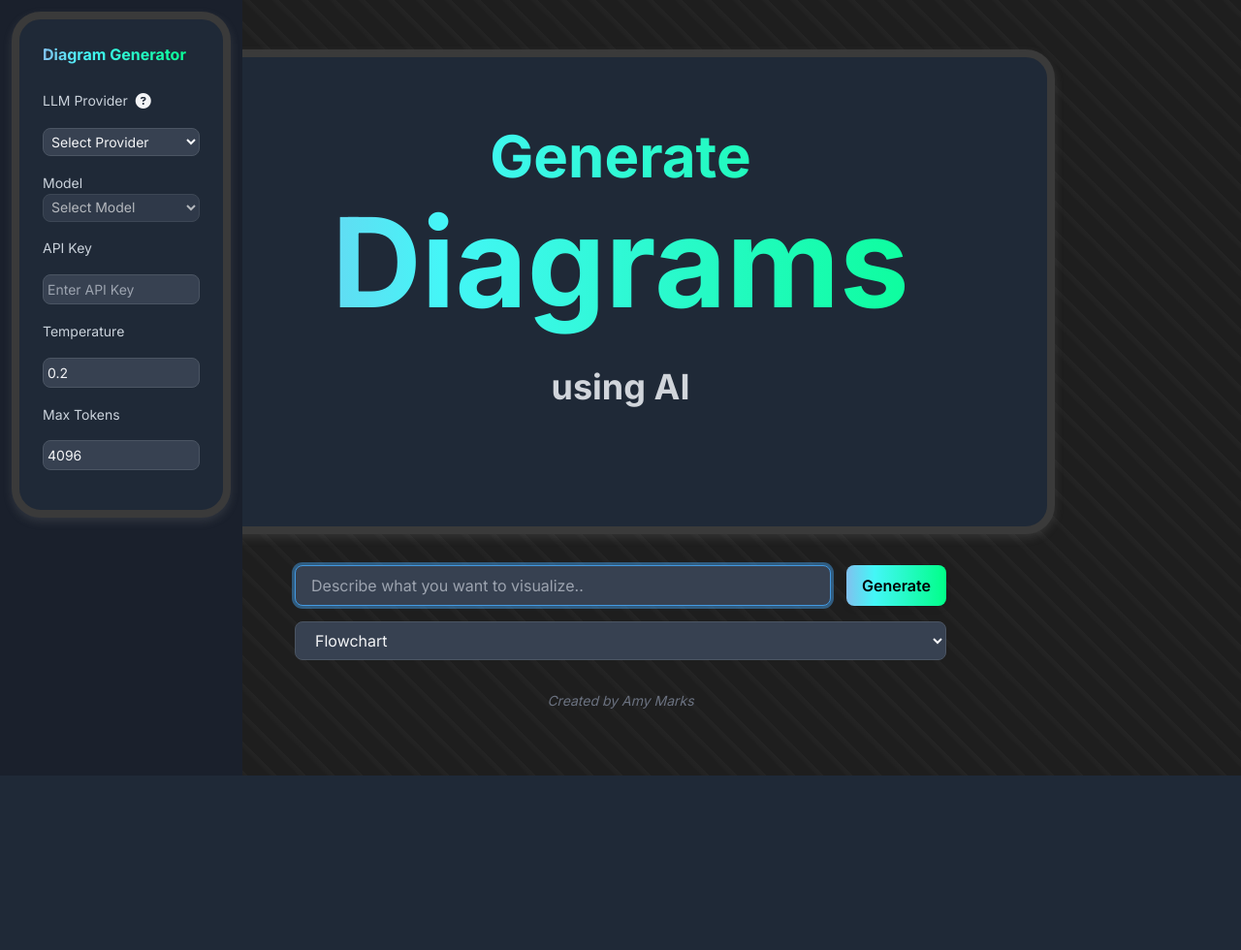
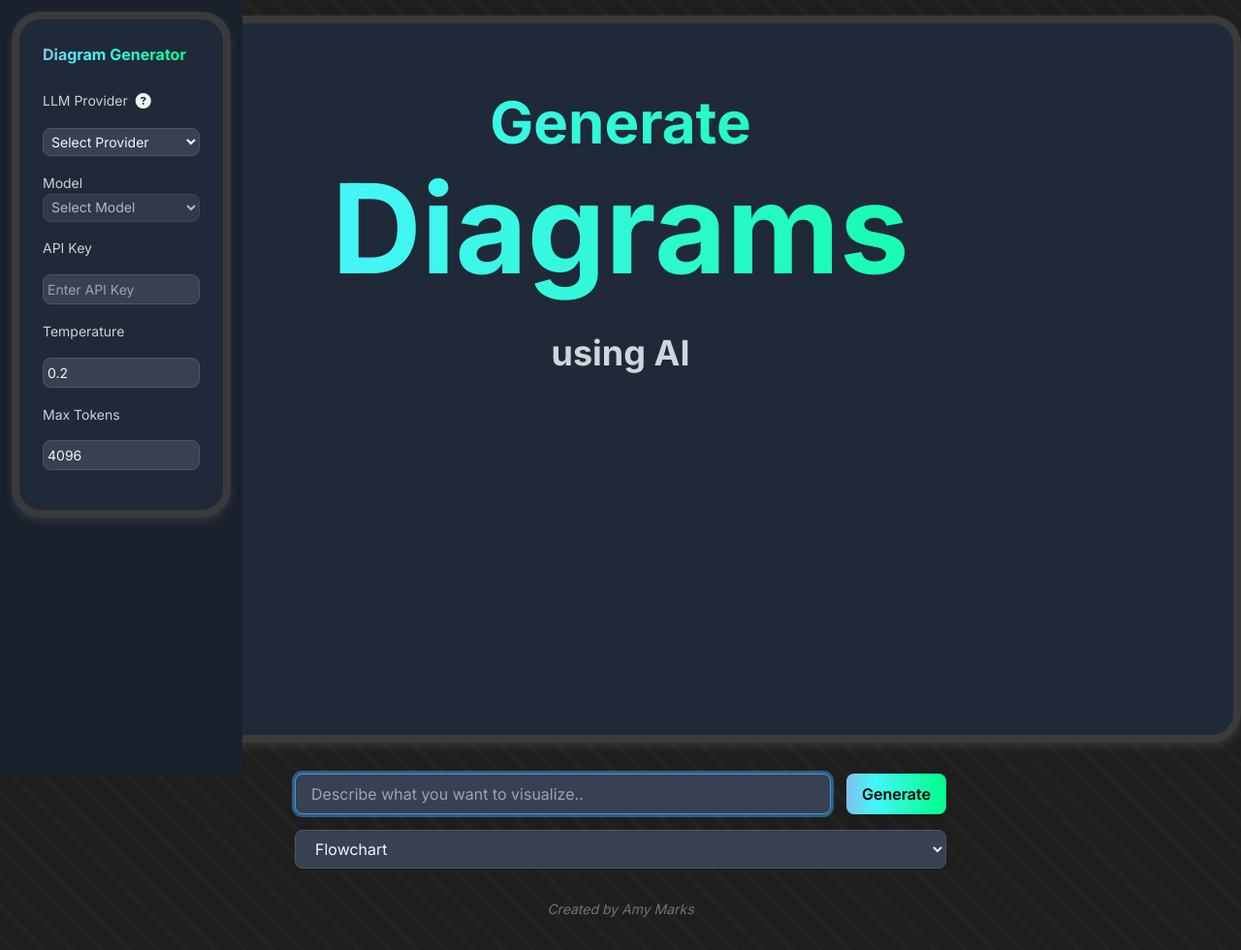
Before and after one commit to msamylea/AI-Chart-Generator, a Flask app: page / in a window 1280 px wide. Shown: the whole page at 97% size. Before the commit the page ends 800 px from the top, so only its background shows below. Run offline with Flask 3, Linux system fonts and the light colour scheme; some libraries are stand-ins or nearby versions.

Commit message:
Update styles.css

```diff
--- a/app/static/css/styles.css
+++ b/app/static/css/styles.css
@@ -226,15 +226,16 @@ transition: all 0.3s ease-in-out; /* transition-all duration-300 ease-in-out */
 }
 
 #chartContainer {
-  width: 90vw;
-  max-width: 56rem;
+  width: 155vw;
+  max-width: 80rem;
   height: auto;
-  min-height: 500px;
+  min-height: 750px;
   overflow: auto;
 }
 #chart {
   width: 100%;
   height: 100%;
+  overflow: visible;
 }
 .sidebar {
   position: fixed;
```
